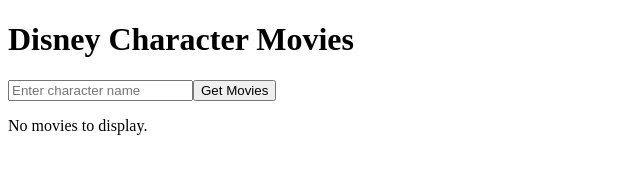
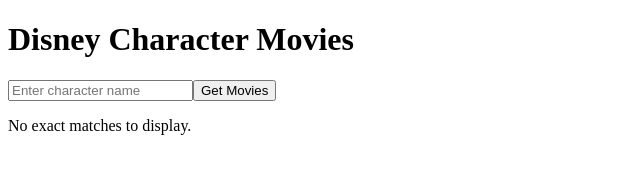
Before and after one commit to mkrm0000/anime-movie-list, a React (Create React App) app: page / in a window 1280 px wide. Shown: the top 185 px of the page, without its empty margins (0-640 px from the left). Built offline with nearby package versions, Linux system fonts and the light colour scheme.

Commit message:
did some changes

```diff
--- a/package.json
+++ b/package.json
@@ -36,5 +36,10 @@
       "last 1 firefox version",
       "last 1 safari version"
     ]
+  },
+  "devDependencies": {
+    "autoprefixer": "^10.4.21",
+    "postcss": "^8.5.3",
+    "tailwindcss": "^4.1.3"
   }
 }
--- a/src/App.js
+++ b/src/App.js
@@ -2,7 +2,7 @@
 
 function App() {
   const [characterName, setCharacterName] = useState('');
-  const [characters, setCharacters] = useState({});
+  const [characters, setCharacters] = useState([]);
   const [loading, setLoading] = useState(false);
   const [error, setError] = useState('');
 
@@ -10,7 +10,7 @@
     if (!characterName) return;
 
     setLoading(true);
-    setCharacters({});
+    setCharacters([]);
     setError('');
 
     try {
@@ -18,16 +18,19 @@
       const data = await response.json();
 
       if (data.data && data.data.length > 0) {
-        const characterData = {};
+        // Normalize character names for case-insensitive comparison
+        const normalizedCharacterName = characterName.toLowerCase();
 
-        data.data.forEach(character => {
-          characterData[character.name] = {
-            films: character.films,
-            imageUrl: character.imageUrl,  // Store image URL with the character data
-          };
-        });
+        // Find all characters that match the input name case-insensitively
+        const matchingCharacters = data.data.filter((character) =>
+          character.name.toLowerCase() === normalizedCharacterName
+        );
 
-        setCharacters(characterData);
+        if (matchingCharacters.length > 0) {
+          setCharacters(matchingCharacters);
+        } else {
+          setError('No exact match found for this character.');
+        }
       } else {
         setError('No data found for this character.');
       }
@@ -53,21 +56,22 @@
 
       {error && <p>{error}</p>}
 
-      <div>
-        {Object.keys(characters).length > 0 ? (
-          Object.entries(characters).map(([character, data], index) => (
-            <div key={index}>
-              <h3>{character}</h3>
-              <img src={data.imageUrl} alt={character} width="150" />
-              {data.films.map((movie, movieIndex) => (
+      {characters.length > 0 ? (
+        characters.map((character, index) => (
+          <div key={index}>
+            <h3>{character.name}</h3>
+            <img src={character.imageUrl} alt={character.name} width="150" />
+            <div>
+              <h4>Movies:</h4>
+              {character.films.map((movie, movieIndex) => (
                 <p key={movieIndex}>{movie}</p>
               ))}
             </div>
-          ))
-        ) : (
-          <p>No movies to display.</p>
-        )}
-      </div>
+          </div>
+        ))
+      ) : (
+        <p>No exact matches to display.</p>
+      )}
     </div>
   );
 }
```
Also changed, not shown: 1 other file (tests, documents, lock files or other folders).
